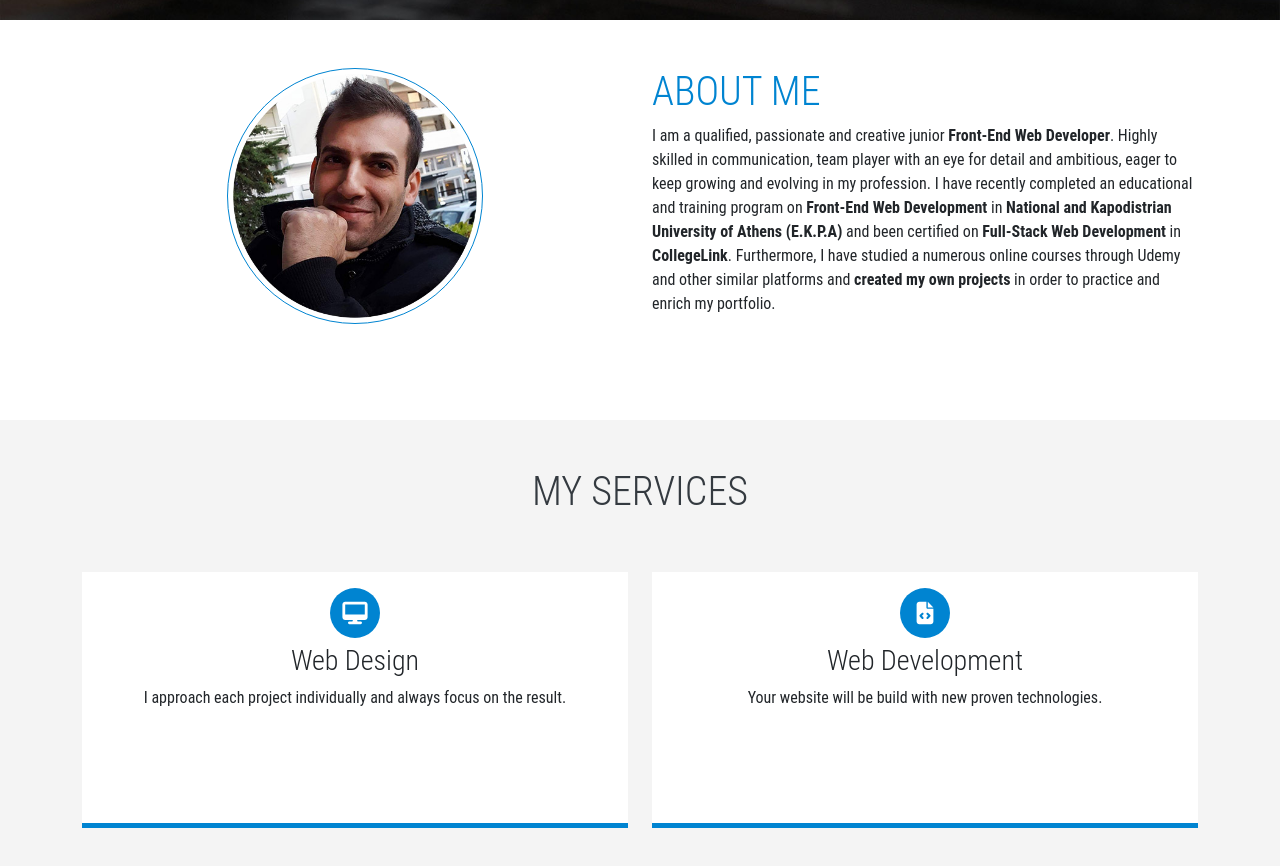
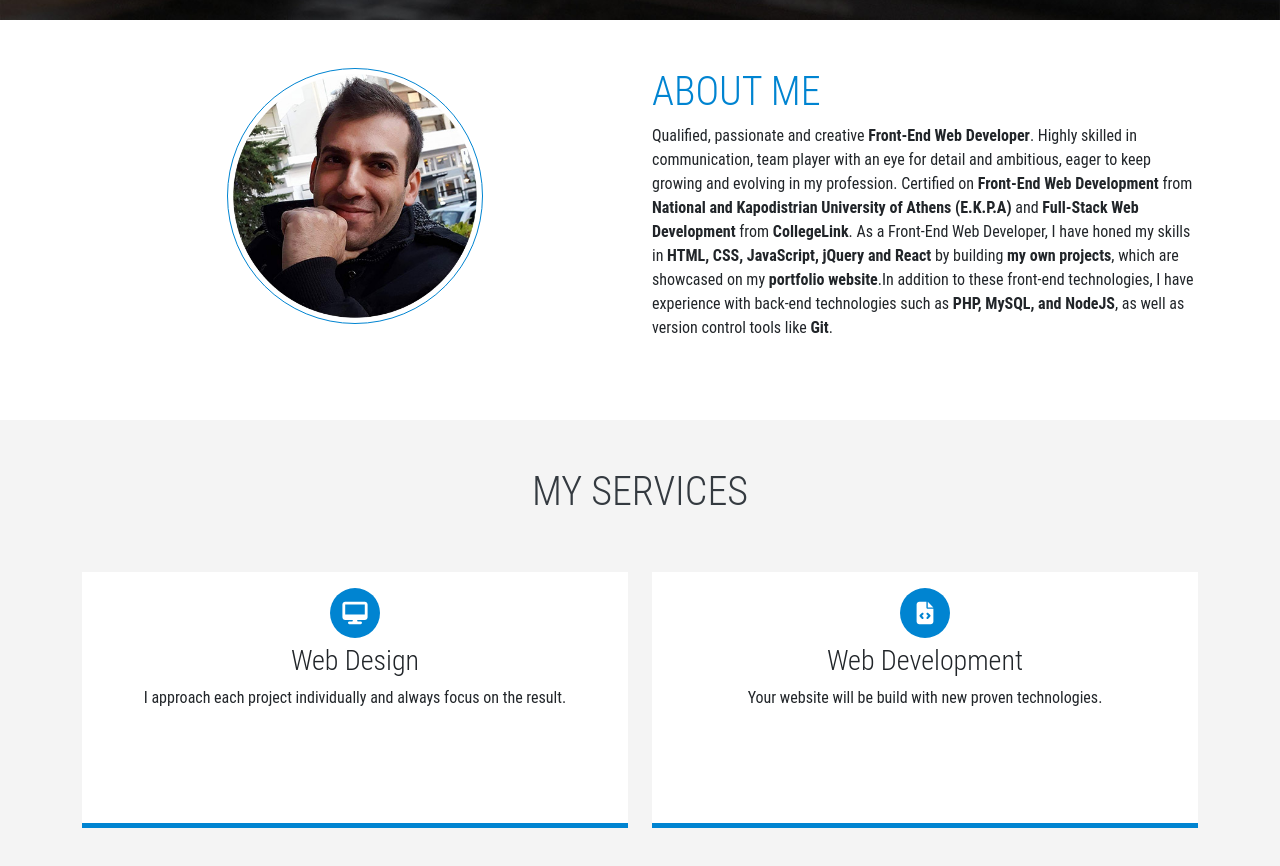
Before and after one commit to DimitrisTagaroulias/My-Portfolio, a React (Create React App) app: page / in a window 1280 px wide. Shown: the part 780-1646 px from the top of the page. Built offline with nearby package versions, Linux system fonts and the light colour scheme.

Commit message:
about updated

```diff
--- a/src/components/AboutMe.js
+++ b/src/components/AboutMe.js
@@ -14,18 +14,19 @@ const AboutMe = () => {
           <div className="about-me-container col-lg-6 col-xm-12">
             <h1 className="about-heading">about me</h1>
             <p>
-              I am a qualified, passionate and creative junior{" "}
-              <b>Front-End Web Developer</b>. Highly skilled in communication,
-              team player with an eye for detail and ambitious, eager to keep
-              growing and evolving in my profession. I have recently completed
-              an educational and training program on{" "}
-              <b>Front-End Web Development</b> in{" "}
+              Qualified, passionate and creative <b>Front-End Web Developer</b>.
+              Highly skilled in communication, team player with an eye for
+              detail and ambitious, eager to keep growing and evolving in my
+              profession. Certified on <b>Front-End Web Development</b> from{" "}
               <b>National and Kapodistrian University of Athens (E.K.P.A)</b>{" "}
-              and been certified on <b>Full-Stack Web Development</b> in{" "}
-              <b>CollegeLink</b>. Furthermore, I have studied a numerous online
-              courses through Udemy and other similar platforms and{" "}
-              <b>created my own projects</b> in order to practice and enrich my
-              portfolio.
+              and <b>Full-Stack Web Development</b> from <b>CollegeLink</b>. As
+              a Front-End Web Developer, I have honed my skills in{" "}
+              <b>HTML, CSS, JavaScript, jQuery and React</b> by building{" "}
+              <b>my own projects</b>, which are showcased on my{" "}
+              <b>portfolio website</b>.In addition to these front-end
+              technologies, I have experience with back-end technologies such as{" "}
+              <b>PHP, MySQL, and NodeJS</b>, as well as version control tools
+              like <b>Git</b>.
             </p>
           </div>
         </div>
```
